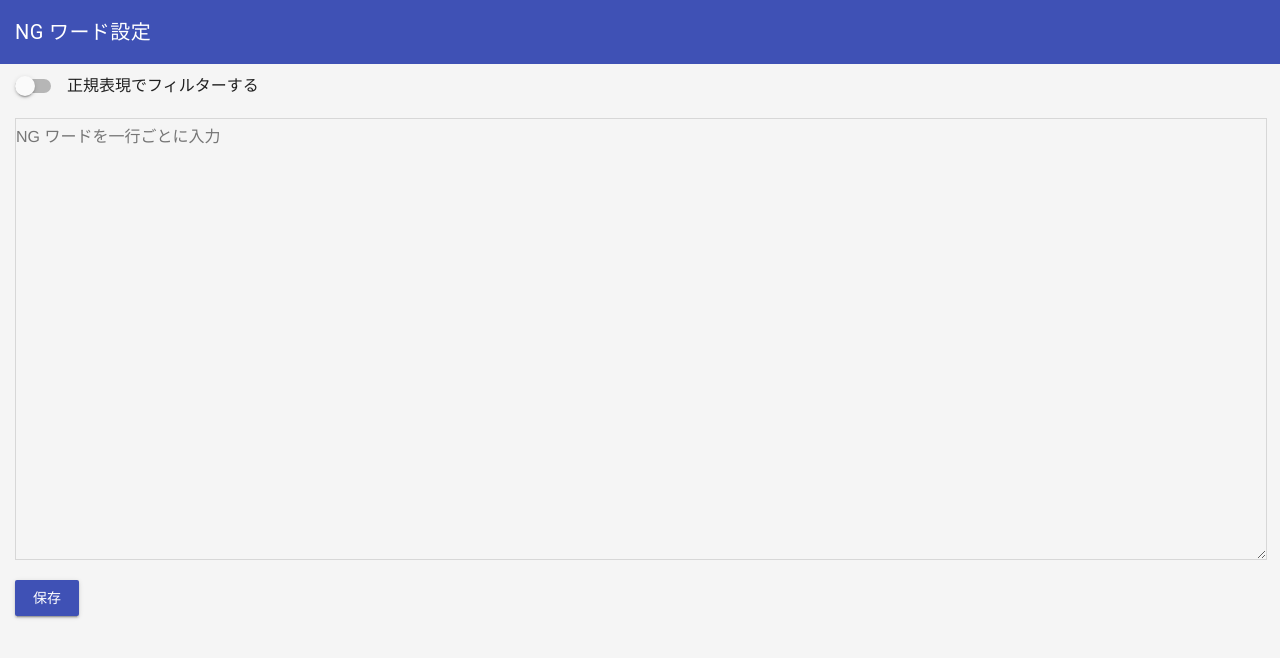
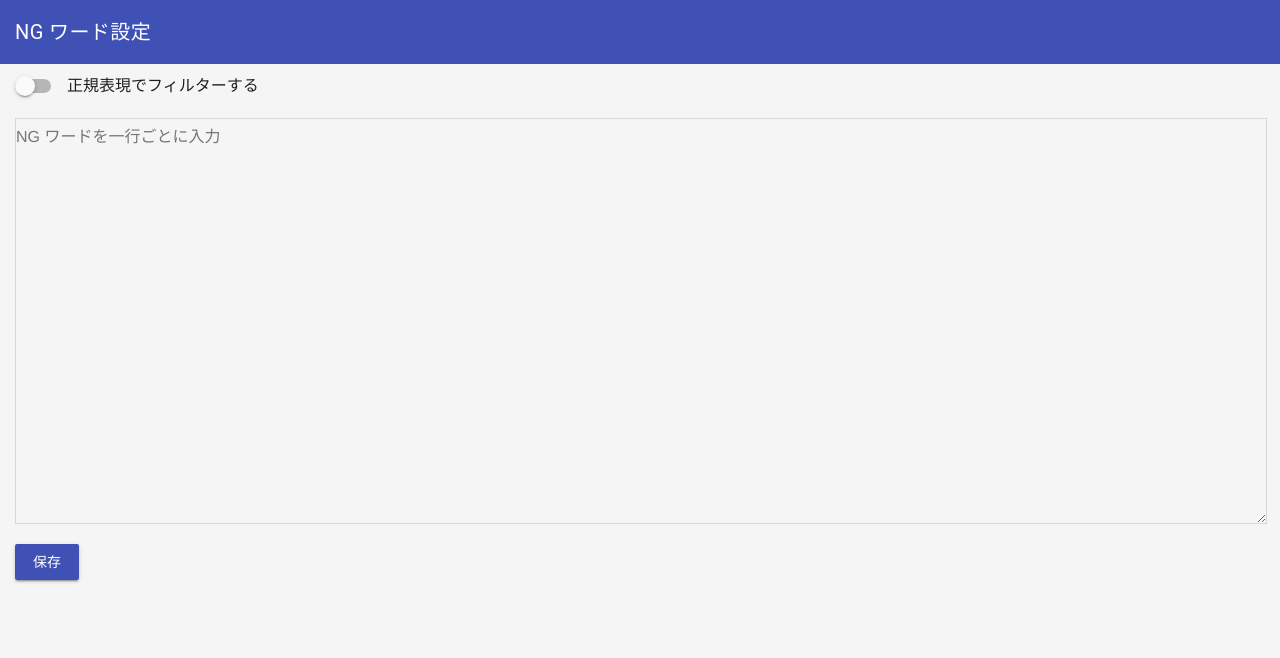
Before and after one commit to swen128/youtube-live-chat-filter, a browser extension: page src/options.html in a window 1280 px wide. Drawn offline with nearby package versions, Linux system fonts and the light colour scheme.

Commit message:
Change the number of rows of the input text field in the option.

```diff
--- a/src/options.html
+++ b/src/options.html
@@ -23,7 +23,7 @@
       </label>
 
         <div class="mdl-textfield mdl-js-textfield">
-                  <textarea id="keyword-list" class="mdl-textfield__input" rows="24"
+                  <textarea id="keyword-list" class="mdl-textfield__input" rows="22"
                             placeholder="NG ワードを一行ごとに入力"></textarea>
         </div>
 
```
